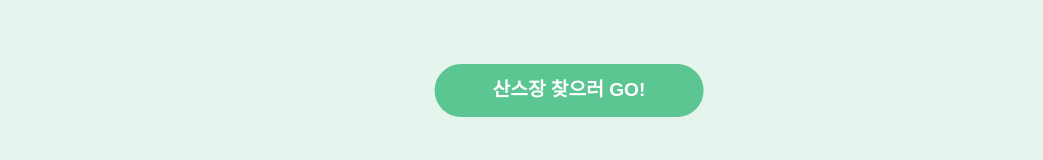
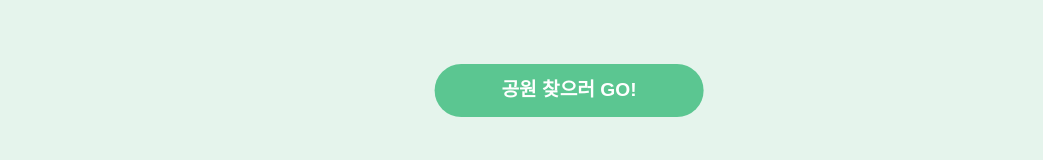
Before and after one commit to 2ykwang/today-park, a React (Create React App) app in the folder frontend/: page / in a window 1280 px wide. Shown: the part 2651-2811 px from the top of the page, without its empty margins (71-1114 px from the left). Built offline with nearby package versions, Linux system fonts and the light colour scheme; no server answers; a web font is replaced by a local one.

Commit message:
메인페이지 간단한 UI수정 (#1)
* fix: 메인 UI 문구 수정

* fix: 임시 변경

```diff
--- a/frontend/src/pages/Home.js
+++ b/frontend/src/pages/Home.js
@@ -150,7 +150,7 @@ function Home() {
               </div>
               <div className="thirdButton">
                 <BasicLink to="/search/1" className="findPark">
-                  <p>산스장 찾으러 GO!</p>
+                  <p>공원 찾으러 GO!</p>
                 </BasicLink>
               </div>
             </div>
```
